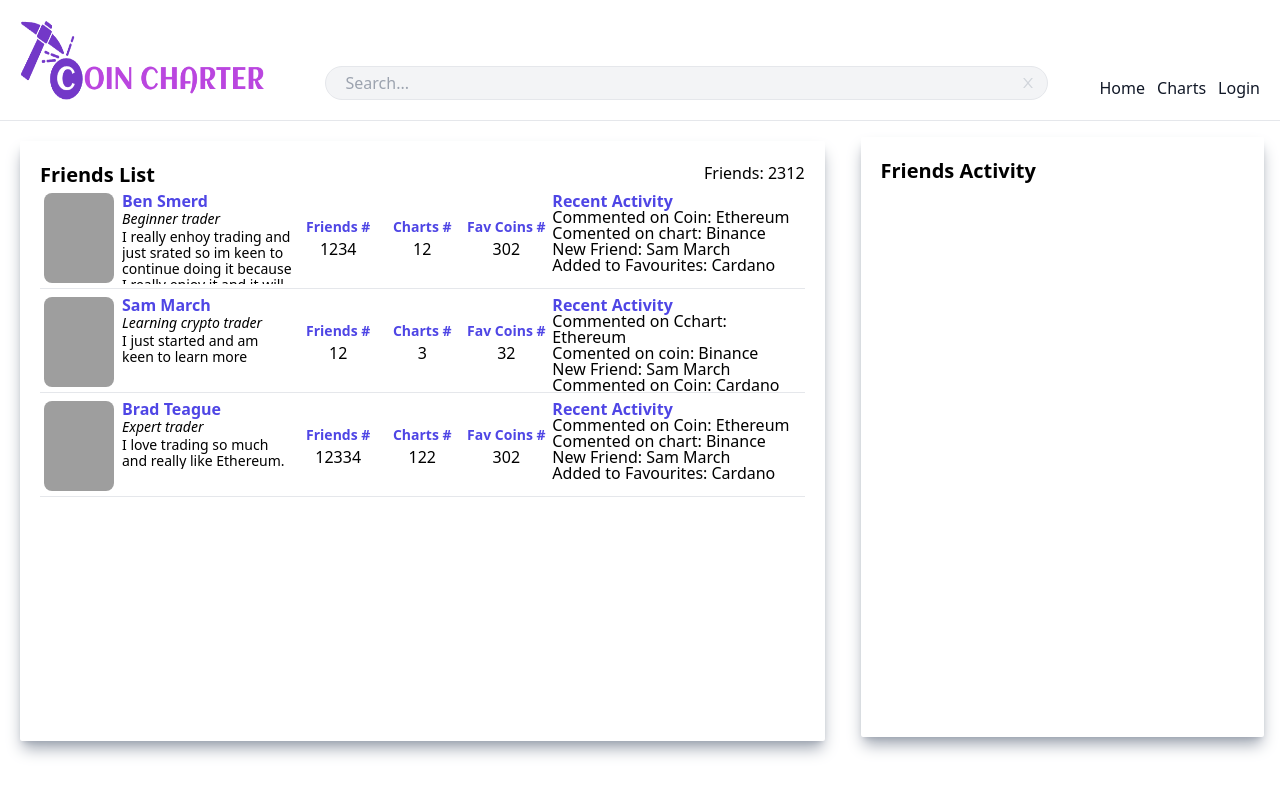
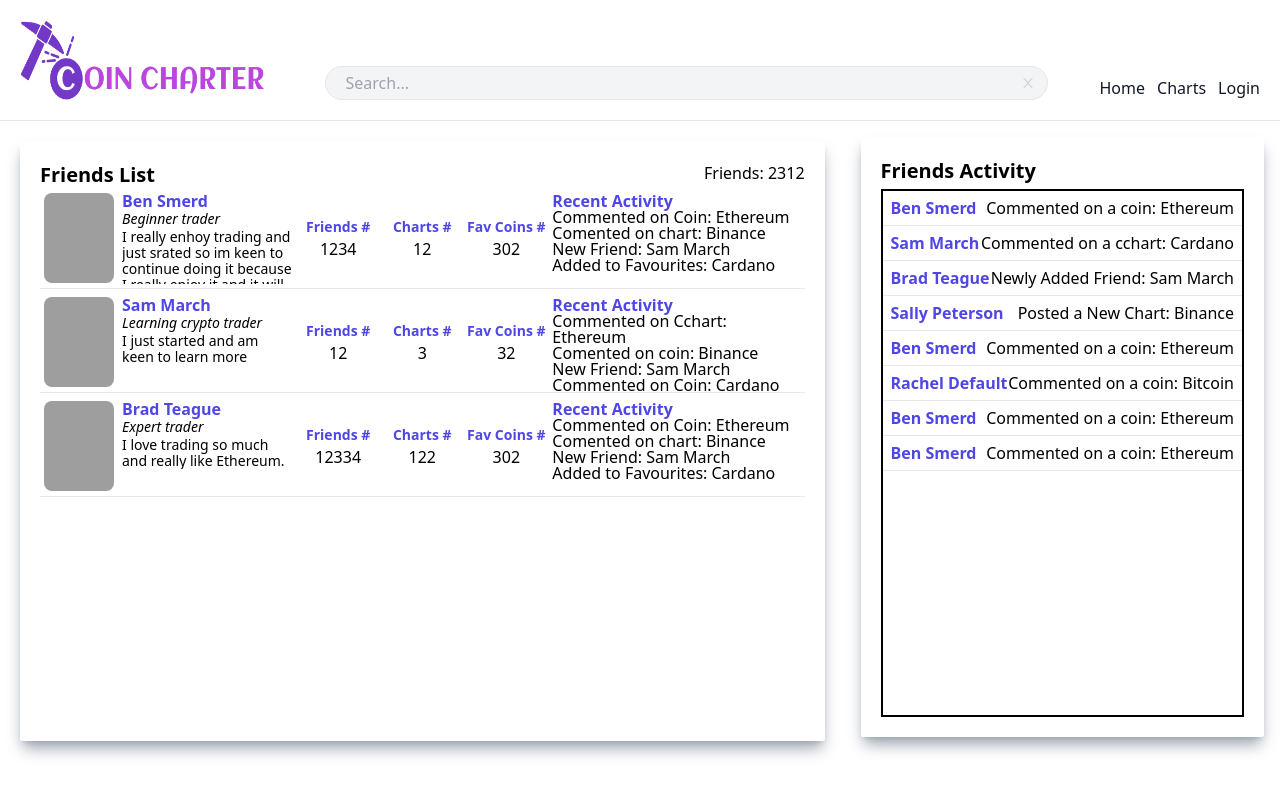
Before and after one commit to bradbrad88/coin-charter, a React app in the folder client/: page /friends in a window 1280 px wide. Shown: the top 796 px of the page. Built offline with nearby package versions, Linux system fonts and the light colour scheme; grey boxes are pictures that could not be loaded.

Commit message:
styling the friends activity

```diff
--- a/client/src/components/features/friends/FriendsActivity.tsx
+++ b/client/src/components/features/friends/FriendsActivity.tsx
@@ -1,7 +1,54 @@
+const data = [
+  {
+    name: "Ben Smerd",
+    activity: "Commented on a coin: Ethereum",
+  },
+  {
+    name: "Sam March",
+    activity: "Commented on a cchart: Cardano",
+  },
+  {
+    name: "Brad Teague",
+    activity: "Newly Added Friend: Sam March",
+  },
+  {
+    name: "Sally Peterson",
+    activity: "Posted a New Chart: Binance",
+  },
+  {
+    name: "Ben Smerd",
+    activity: "Commented on a coin: Ethereum",
+  },
+  {
+    name: "Rachel Default",
+    activity: "Commented on a coin: Bitcoin",
+  },
+  {
+    name: "Ben Smerd",
+    activity: "Commented on a coin: Ethereum",
+  },
+  {
+    name: "Ben Smerd",
+    activity: "Commented on a coin: Ethereum",
+  },
+];
+
+// ? for activity- Commented on a coin, commented on a chart, favourited a coin, newly added friend, upvoted/downvoted a comment, upvoted/downvoted a chart, posted a new chart, posted a new comment
+
 const FriendsActivity = () => {
   return (
     <div className="flex flex-col rounded-sm gap-1 shadow-lg shadow-gray-400 m-4 p-5 w-2/6 h-[600px]">
       <h1 className="text-xl font-bold">Friends Activity</h1>
+      <ul className="border-solid border-2 border-black w-full h-full flex flex-col">
+        {data.map((info) => (
+          <li className="border-b flex w-full h-[35px] justify-between items-center px-2">
+            <h1 className="font-bold text-indigo-600 hover:cursor-pointer hover:text-indigo-300">
+              {info.name}
+            </h1>
+            <p>{info.activity}</p>
+          </li>
+        ))}
+      </ul>
     </div>
   );
 };
```
